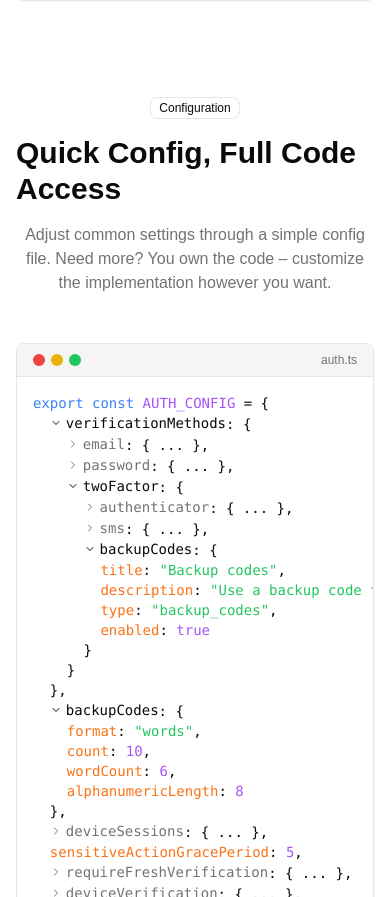
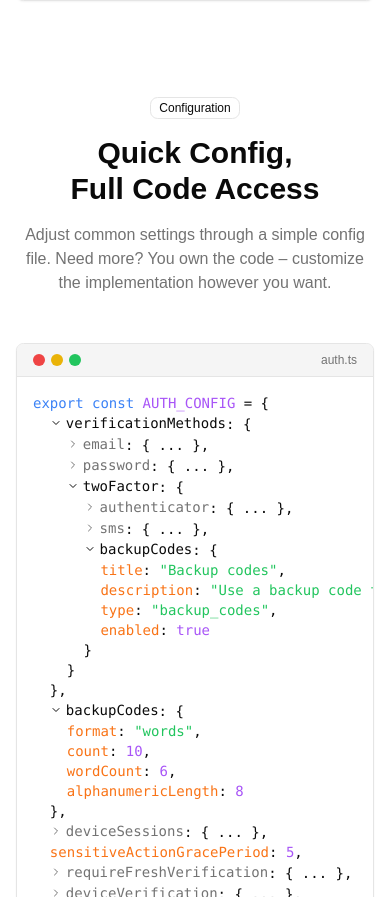
Before and after one commit to mazeincoding/mazeway-www, a Next.js app: page / in a window 390 px wide. Shown: the part 2173-3070 px from the top of the page. Built offline with nearby package versions, Linux system fonts and the light colour scheme.

Commit message:
fix(ui): make config section responsive by centering text

```diff
--- a/src/components/config-section.tsx
+++ b/src/components/config-section.tsx
@@ -483,9 +483,9 @@ export function ConfigSection() {
 
   return (
     <div className="w-full max-w-6xl mx-auto flex flex-col gap-12">
-      <div className="flex flex-col items-center gap-4">
+      <div className="flex flex-col items-center gap-4 text-center">
         <Badge variant="outline">Configuration</Badge>
-        <h2 className="text-3xl md:text-4xl font-bold">
+        <h2 className="text-3xl md:text-4xl font-bold text-balance">
           Quick Config, Full Code Access
         </h2>
         <p className="text-muted-foreground max-w-2xl text-center">
```
